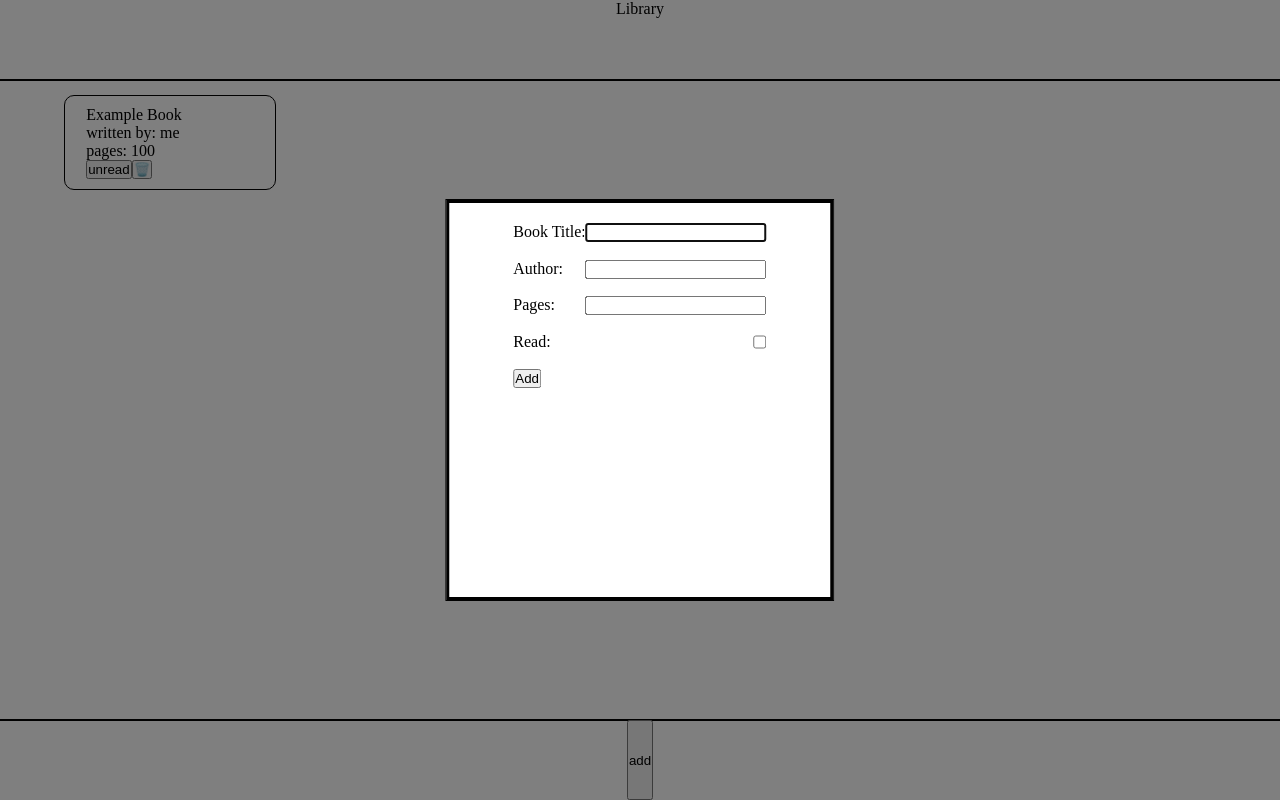
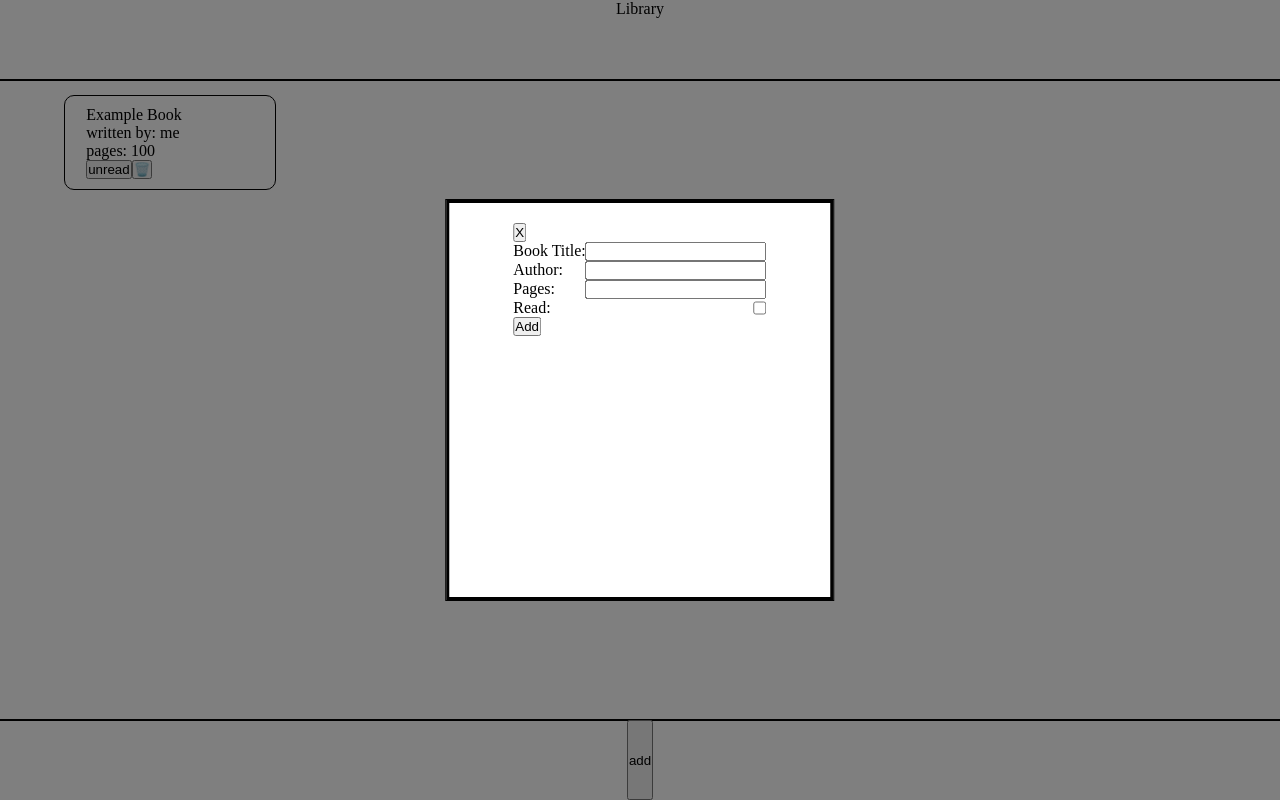
Before and after one commit to Wise-394/Library, a plain HTML site: page index.html in a window 1280 px wide. Both pictures are taken after a click on the button "add". Drawn offline with Linux system fonts and the light colour scheme.

Commit message:
added close button

```diff
--- a/index.html
+++ b/index.html
@@ -11,6 +11,7 @@
 
 <body>
     <dialog>
+        <button id ="close-button">X</button>
         <form id ="form">
             <div>
                 <label for="title">Book Title:</label>
--- a/script.js
+++ b/script.js
@@ -5,6 +5,7 @@ const openModalButton = document.querySelector("#open-modal")
 const dialog = document.querySelector("dialog")
 const addBookButton = document.querySelector("#form > button")
 const form = document.querySelector("#form")
+const deleteButton = document.querySelector("#close-button")
 function Book(id, title, author, pages, read) {
     this.id = id
     this.title = title
@@ -104,5 +105,7 @@ openModalButton.addEventListener("click", openModal)
 form.addEventListener("submit", (e) => {
     addBook(e)
 })
+deleteButton.addEventListener("click", () => closeModal())
+
 addBookToLibrary("Example Book", "me", 100, true)
 displayBook()
--- a/style.css
+++ b/style.css
@@ -47,7 +47,6 @@ dialog > form {
     display: flex;
     flex-direction: column;
     align-items: start;
-    height: 100%;
     gap: 5%;
 }
 form > div {
```
